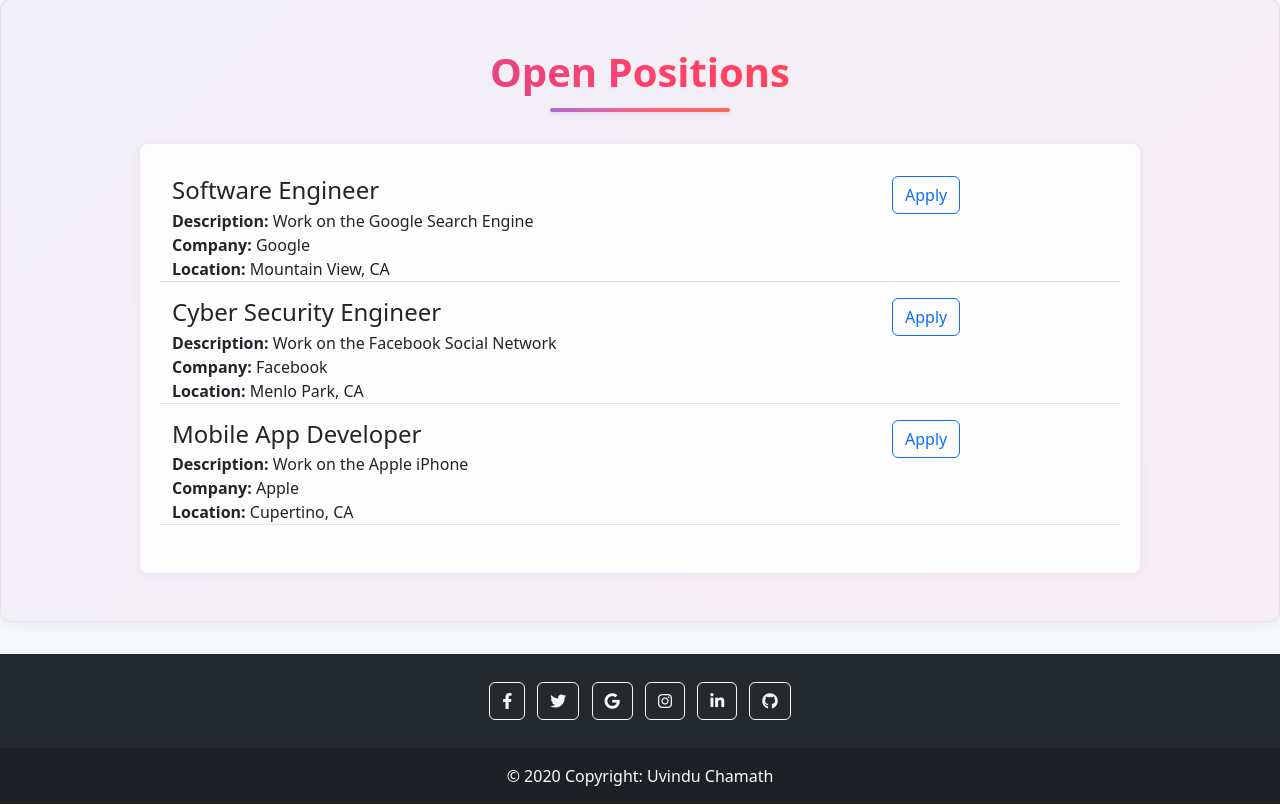
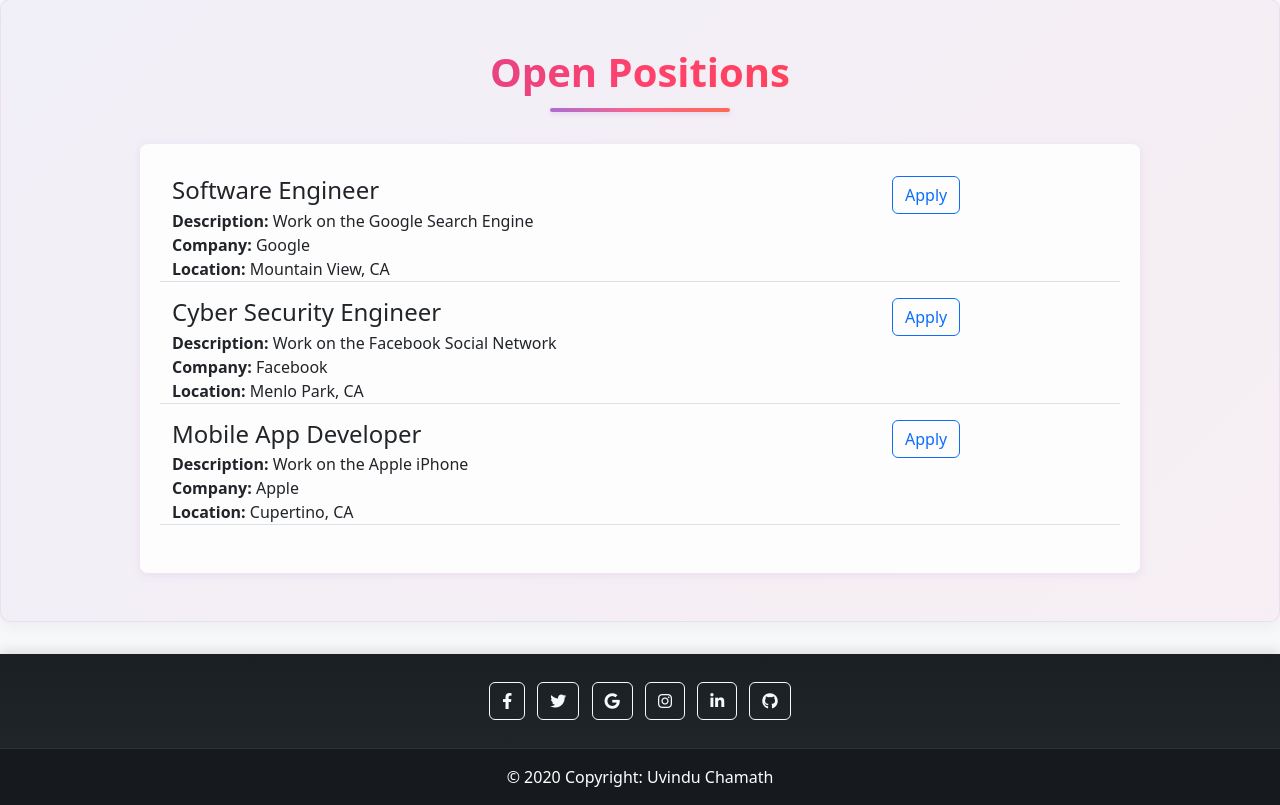
Before and after one commit to Uvindu-Chamath/my-website, a Flask app: page / in a window 1280 px wide. Shown: the part 304-1109 px from the top of the page. Run offline with Flask 3, Linux system fonts and the light colour scheme.

Commit message:
enhanced footer styling with dark theme and copyright section

```diff
--- a/templates/footer.html
+++ b/templates/footer.html
@@ -13,13 +13,22 @@
             transform: scale(1.1);
             background-color: rgba(255, 255, 255, 0.2);
         }
+        .footer-dark {
+            background: linear-gradient(to bottom, #1a1f24, #24292e);
+            box-shadow: 0 -4px 10px rgba(0,0,0,0.1);
+        }
+        .copyright-section {
+            background-color: #161a1e;  /* Darker than the footer */
+            color: white;
+            border-top: 1px solid rgba(255,255,255,0.1);
+        }
     </style>
 </head>
 <body>
     <!-- Remove the container if you want to extend the Footer to full width. -->
     <!-- <div class="container my-5"> -->
 
-    <footer class="text-center text-white" style="background-color: #24292e; left: 0; bottom: 0; width: 100%;">
+    <footer class="text-center text-white footer-dark" style="left: 0; bottom: 0; width: 100%;">
     <!-- Grid container -->
     <div class="container p-4 pb-0">
       <!-- Section: Social media -->
@@ -59,7 +68,7 @@
     <!-- Grid container -->
 
     <!-- Copyright -->
-    <div class="btn-custom p-3" style="background-color: rgba(0, 0, 0, 0.2); color: white;">
+    <div class="text-center p-3 copyright-section">
       © 2020 Copyright: Uvindu Chamath
     </div>
     <!-- Copyright -->
```
